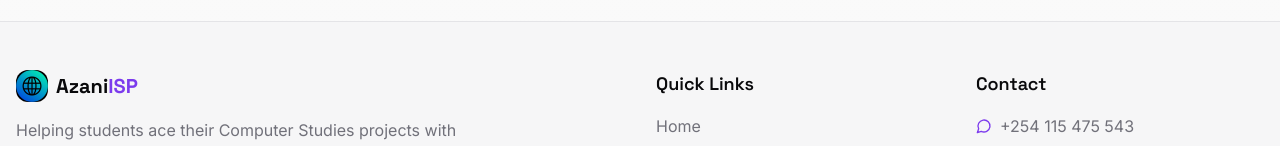
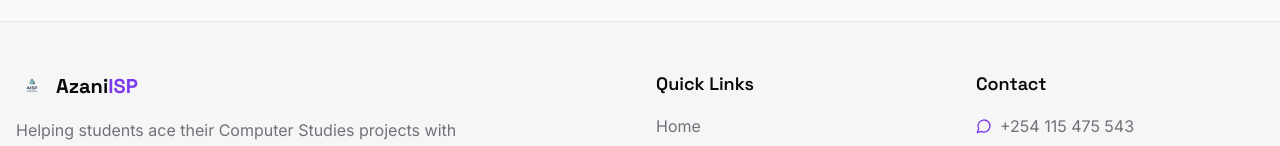
Before and after one commit to daviehydos-stack/davishub-11470cf4, a React (Vite) app: page / in a window 1280 px wide. Shown: the part 8668-8814 px from the top of the page. Built offline with nearby package versions, Linux system fonts and the light colour scheme; no server answers; the database is empty.

Commit message:
Visual edit in Lovable
Edited UI in Lovable

```diff
--- a/src/components/Footer.tsx
+++ b/src/components/Footer.tsx
@@ -21,7 +21,7 @@ export function Footer() {
           {/* Brand */}
           <div className="md:col-span-2">
             <Link to="/" className="flex items-center gap-2 mb-4">
-              <img alt="Azani ISP Logo" className="w-8 h-8 rounded-lg object-cover" width={32} height={32} src="/azani-logo-optimized.webp" loading="lazy" />
+              <img alt="Azani ISP Logo" className="w-8 h-8 rounded-lg object-cover" width={32} height={32} loading="lazy" src="/lovable-uploads/d85ceef7-9044-4d12-b562-9daa5a113d3e.png" />
               <span className="font-display text-xl font-bold text-foreground">
                 Azani<span className="text-primary">ISP</span>
               </span>
```
Also changed, not shown: public/lovable-uploads/d85ceef7-9044-4d12-b562-9daa5a113d3e.png (added).
